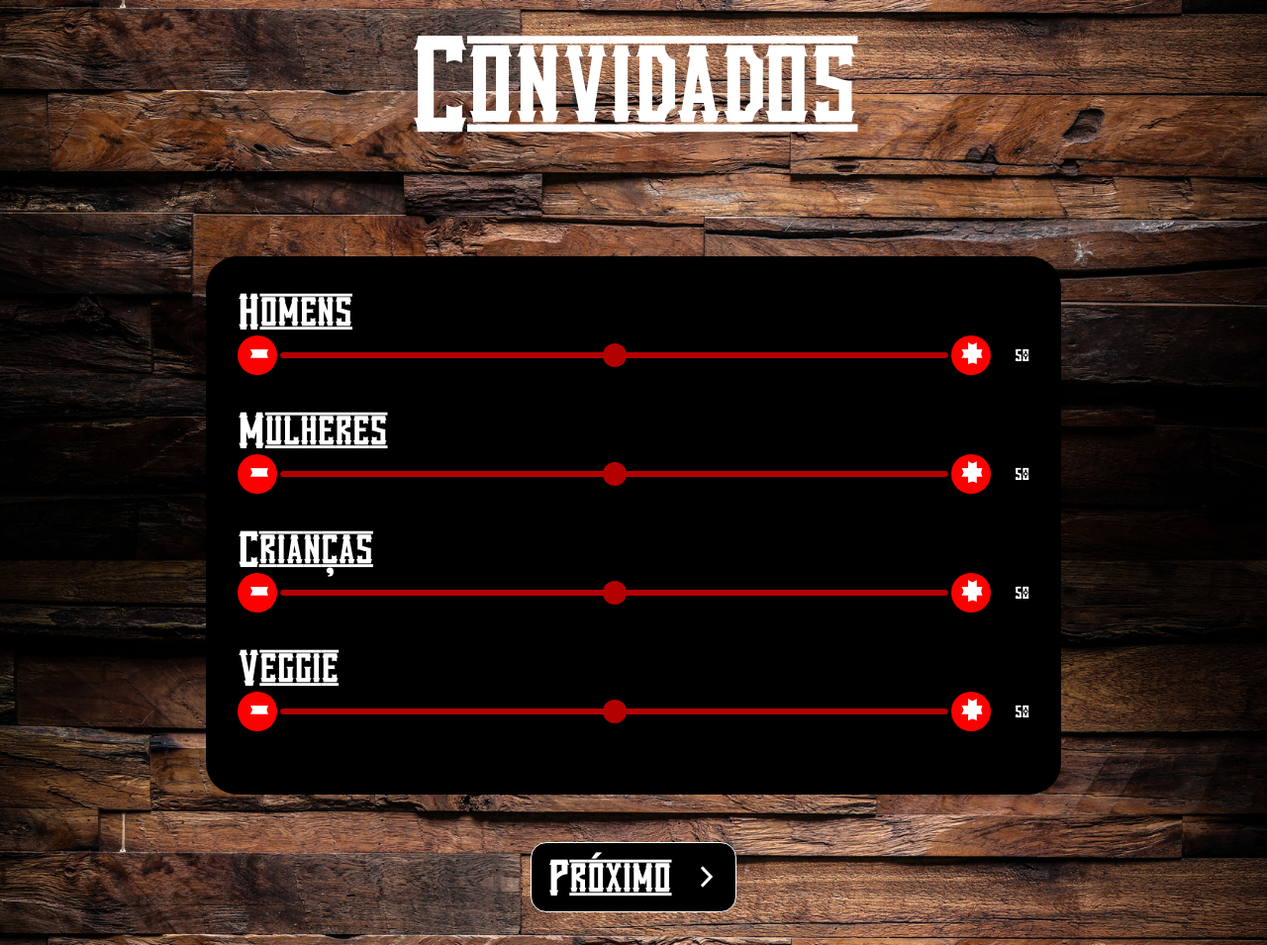
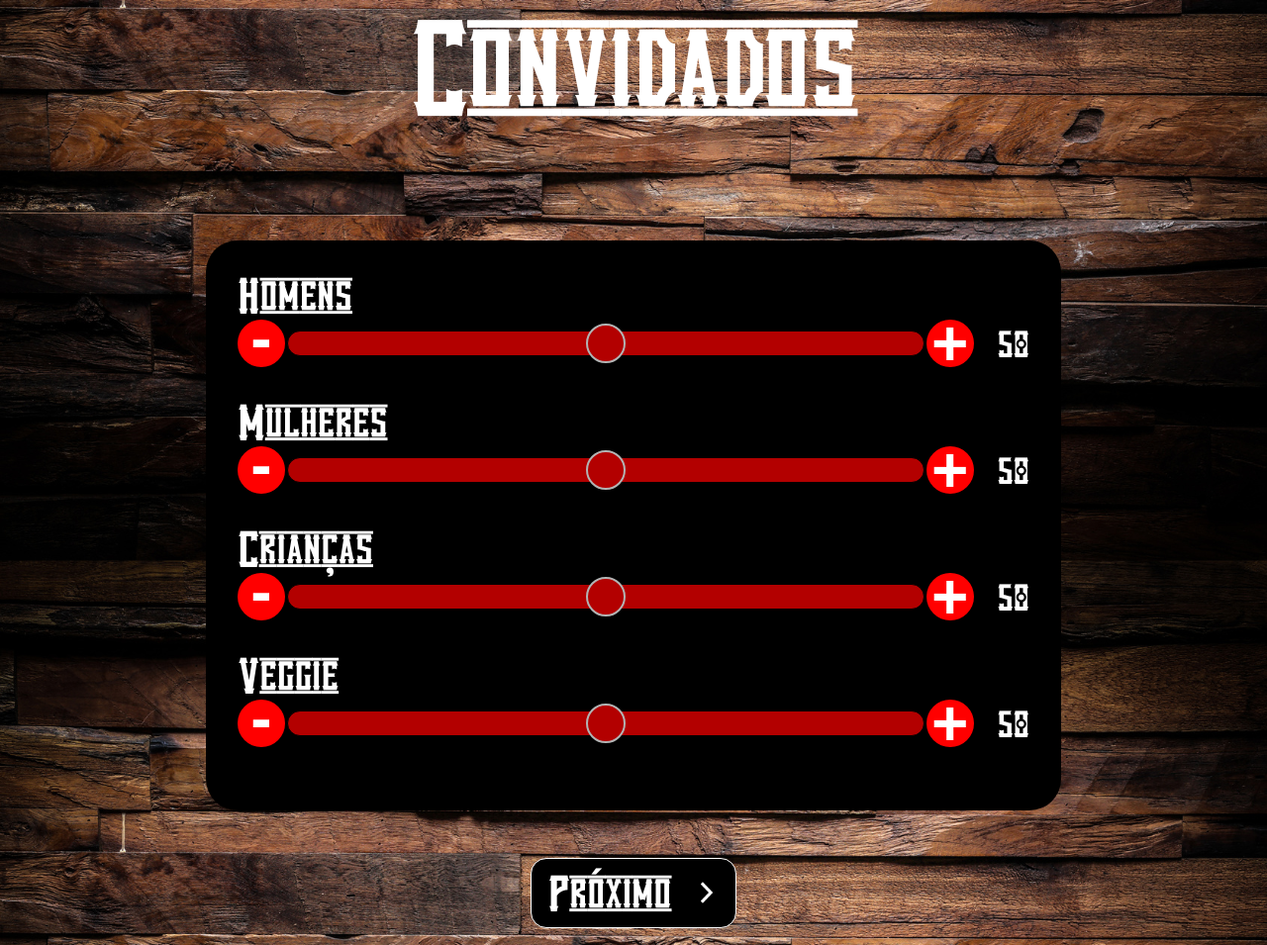
Before and after one commit to MatheusAThomaz/domingol, a website: page public/order.html in a window 1280 px wide. Shown: the part 260-1215 px from the top of the page at 99% size. Drawn offline with nearby package versions, Linux system fonts and the light colour scheme.

Commit message:
Refactoring guests form

```diff
--- a/public/order.css
+++ b/public/order.css
@@ -75,15 +75,14 @@ main {
 
 .input-container button {
     flex: 0 0 auto;
-    width: 2.5rem;
-    height: 2.5rem;
+    width: 3rem;
+    height: 3rem;
     border-radius: 100%;
     background: red;
     font-size: 4rem;
     color: white;
 
     font-weight: bold;
-    font-family: 'vanilla_whaleregular';
 
     border: 1px none lightgrey;
     cursor: pointer;
@@ -99,12 +98,17 @@ main {
 
   }
 
+.minus-button {
+    padding-bottom: 0.7rem;
+}
+
 .input-container button:focus {
     outline: none; /* remove outline */
     box-shadow: none; /* remove box shadow */
 }
 
 .input-container output{
+    font-size: 2.2rem;
     margin-left: 1.5rem;
     color: #FFFFFF;
 }
@@ -162,8 +166,8 @@ input.invalid {
     border: 1px solid black;
     appearance: none;
     width: 100%; /* Full-width */
-    height: 0.4rem;
-    border-radius: 1.5rem;
+    height: 1.5rem;
+    border-radius: 2rem;
     background-color: red;
     outline: none; /* Remove outline */
     opacity: 0.7; /* Set transparency (for mouse-over effects on hover) */
@@ -176,9 +180,10 @@ input.invalid {
 .slider::-webkit-slider-thumb {
     -webkit-appearance: none;
     appearance: none;
-    width: 1.5rem;
-    height: 1.5rem;
+    width: 2.5rem;
+    height: 2.5rem;
     border-radius: 50%;
+    border: 2px solid white;
     background: red;
     cursor: pointer;
   }
--- a/public/order.html
+++ b/public/order.html
@@ -33,33 +33,33 @@
 
                     <h2>Homens</h2>
                     <div class="input-container">
-                      <button id="minus">-</button>
-                      <input  class="slider" id="myRange" type="range" max="100" step="1" value="50">
-                      <button id="plus">+</button>
+                      <button class="minus-button" id="minus">-</button>
+                      <input  class="slider" id="manRange" type="range" max="100" step="1" value="50">
+                      <button class="plus-button" id="plus">+</button>
                       <output for="myRange" id="outputText">50</output>
                     </div>
 
                     <h2>Mulheres</h2>
                     <div class="input-container">
-                      <button id="minus">-</button>
-                      <input  class="slider" id="myRange" type="range" max="100" step="1" value="50">
-                      <button id="plus">+</button>
+                      <button class="minus-button" id="minus">-</button>
+                      <input  class="slider" id="womanRange" type="range" max="100" step="1" value="50">
+                      <button class="plus-button" id="plus">+</button>
                       <output for="myRange" id="outputText">50</output>
                     </div>
 
                     <h2>Crianças</h2>
                     <div class="input-container">
-                      <button id="minus">-</button>
-                      <input  class="slider" id="myRange" type="range" max="100" step="1" value="50">
-                      <button id="plus">+</button>
+                      <button class="minus-button" id="minus">-</button>
+                      <input  class="slider" id="childRange" type="range" max="100" step="1" value="50">
+                      <button class="plus-button" id="plus">+</button>
                       <output for="myRange" id="outputText">50</output>
                     </div>
 
                     <h2>Veggie</h2>
                     <div class="input-container">
-                      <button id="minus">-</button>
-                      <input  class="slider" id="myRange" type="range" max="100" step="1" value="50">
-                      <button id="plus">+</button>
+                      <button class="minus-button" id="minus">-</button>
+                      <input  class="slider" id="veggieRange" type="range" max="100" step="1" value="50">
+                      <button class="plus-button" id="plus">+</button>
                       <output for="myRange" id="outputText">50</output>
                     </div>
                   </div>
--- a/public/scripts/order.js
+++ b/public/scripts/order.js
@@ -2,20 +2,20 @@ var currentTab = 0;
 
 
 $(document).ready(function() {
-  $("#minus").click(function(event) {
-    zoom("out");
+  $(".minus-button").click(function(event) {
+    zoom("out", this);
   });
 
-  $("#plus").click(function(event) {
-    zoom("in");
+  $(".plus-button").click(function(event) {
+    zoom("in", this);
   });
 
-  $("#myRange").on('input change', function(event) {
-    $('#outputText').text($(event.currentTarget).val());
+  $(".slider").on('input change', function(event) {
+    $(this).siblings('#outputText').text($(event.currentTarget).val());
   });
 
-  function zoom(direction) {
-    var slider = $("#myRange");
+  function zoom(direction, eve) {
+    var slider = $(eve).siblings('.slider');
     var step = parseInt(slider.attr('step'), 10);
     var currentSliderValue = parseInt(slider.val(), 10);
     var newStepValue = currentSliderValue + step;
```
